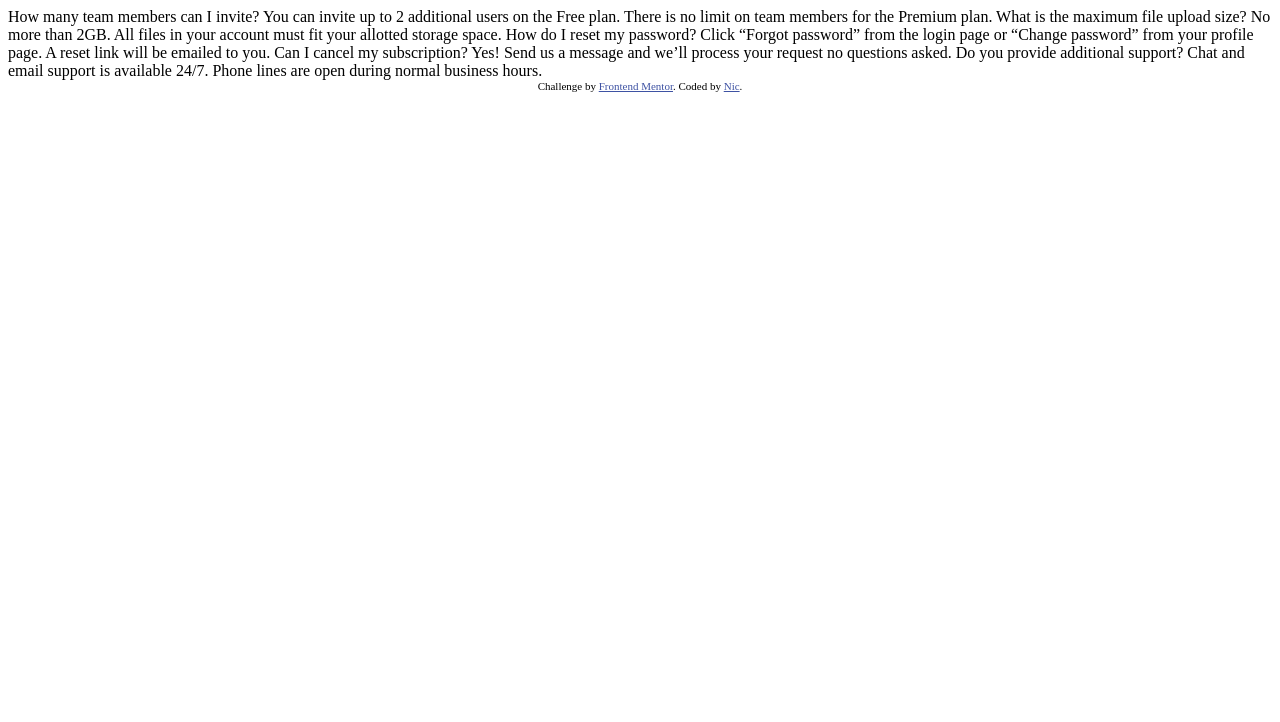
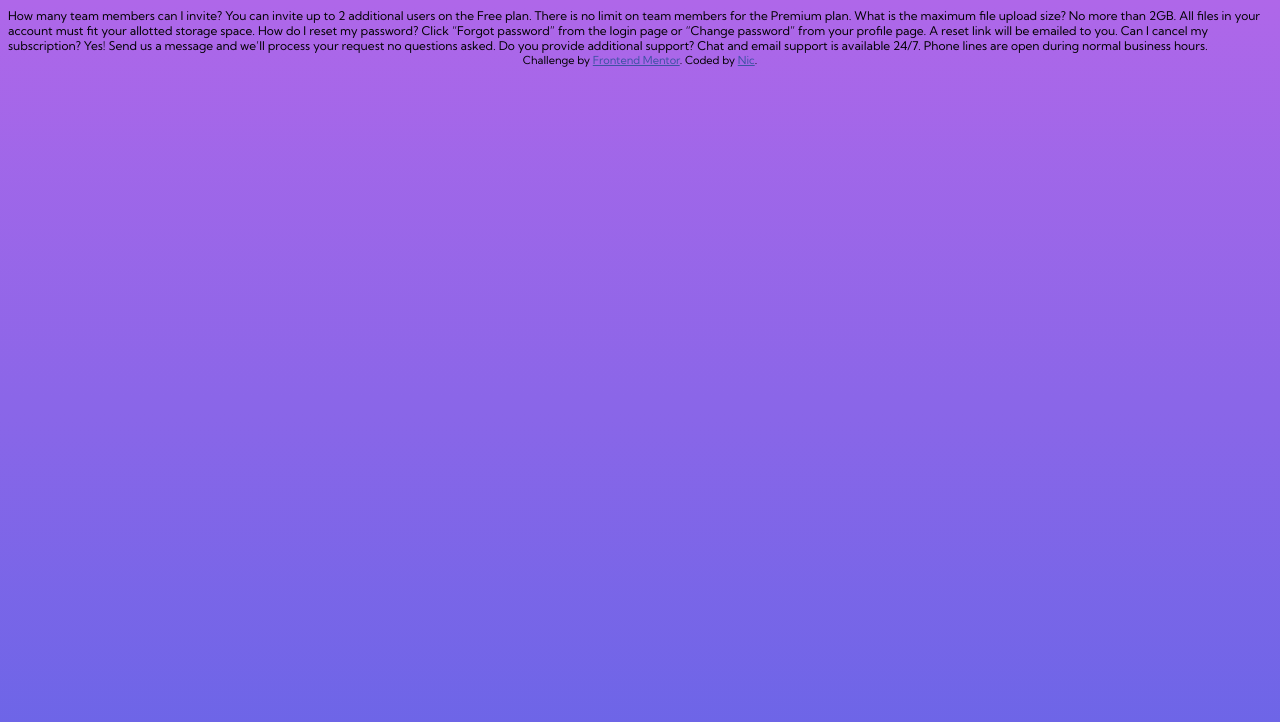
Before and after one commit to nicm42/faq-accordion-card-main, a website: page index.html in a window 1280 px wide. Drawn offline with Linux system fonts and the light colour scheme.

Commit message:
Added fonts and background

```diff
--- a/src/_globals.scss
+++ b/src/_globals.scss
@@ -0,0 +1,7 @@
+body {
+  font-size: $fontSize;
+  font-family: $fontFamily;
+  min-height: 100vh;
+  background: $softViolet;
+  background: linear-gradient($softViolet, $softBlue) no-repeat;
+}
```
Also changed, not shown: styles.css, 1 other file.
